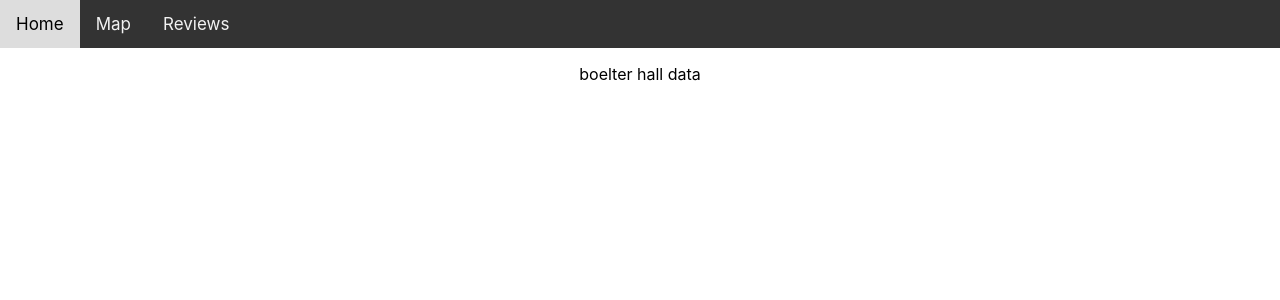
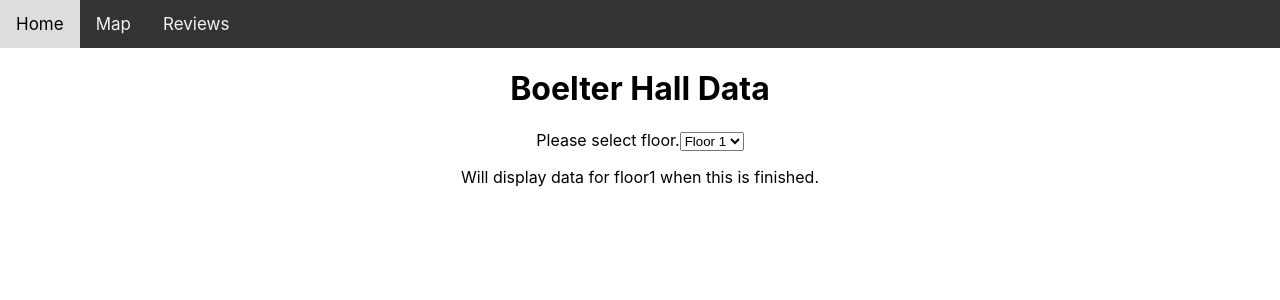
Before and after one commit to jameszhang-cs/UC-LAvatory, a React (Create React App) app in the folder uc-lavatory/: page /boelterhall in a window 1280 px wide. Shown: the top 300 px of the page. Built offline with nearby package versions, Linux system fonts and the light colour scheme.

Commit message:
Created test dropdowns for each of the pages for each of the halls we are choosing to display. Also changed "homepage" in package.json so it defaults to "/" instead of "UC-lavatory".

```diff
--- a/uc-lavatory/package.json
+++ b/uc-lavatory/package.json
@@ -1,7 +1,7 @@
 {
   "name": "uc-lavatory",
   "version": "0.1.0",
-  "homepage": "https://jameszhang-cs.github.io/UC-LAvatory/",
+  "homepage": "https://jameszhang-cs.github.io/",
   "private": true,
   "dependencies": {
     "@testing-library/jest-dom": "^5.16.5",
--- a/uc-lavatory/src/pages/maps/BoelterHall.js
+++ b/uc-lavatory/src/pages/maps/BoelterHall.js
@@ -1,9 +1,28 @@
 import React from 'react';
 
 const BoelterHall = () => {
+    const [value, setValue] = React.useState("floor1")
+    const handleChange = (event) => (
+        setValue(event.target.value)
+    );
     return (
         <div>
-            <p>boelter hall data</p>
+            <h1>Boelter Hall Data</h1>
+            <label>
+                Please select floor.
+                <select value={value} onChange={handleChange}>
+                    <option value = "floor1">Floor 1</option>
+                    <option value = "floor2">Floor 2</option>
+                    <option value = "floor3">Floor 3</option>
+                    <option value = "floor4">Floor 4</option>
+                    <option value = "floor5">Floor 5</option>
+                    <option value = "floor6">Floor 6</option>
+                    <option value = "floor7">Floor 7</option>
+                    <option value = "floor8">Floor 8</option>
+                    <option value = "floor9">Floor 9</option>
+                </select>
+            </label>
+            <p>Will display data for {value} when this is finished.</p>
         </div>
     );
 }
--- a/uc-lavatory/src/pages/maps/SchoenbergHall.js
+++ b/uc-lavatory/src/pages/maps/SchoenbergHall.js
@@ -1,9 +1,21 @@
 import React from 'react';
 
 const SchoenbergHall = () => {
+    const [value, setValue] = React.useState("floor1")
+    const handleChange = (event) => (
+        setValue(event.target.value)
+    );
     return (
         <div>
-            <p>schoenberg hall page</p>
+            <h1>Schoenberg Hall Data</h1>
+            <label>
+                Please select floor.
+                <select value={value} onChange={handleChange}>
+                    <option value = "floor1">Floor 1</option>
+                    <option value = "floor2">Floor 2</option>
+                </select>
+            </label>
+            <p>Will display data for {value} when this is finished.</p>
         </div>
     );
 }
```
